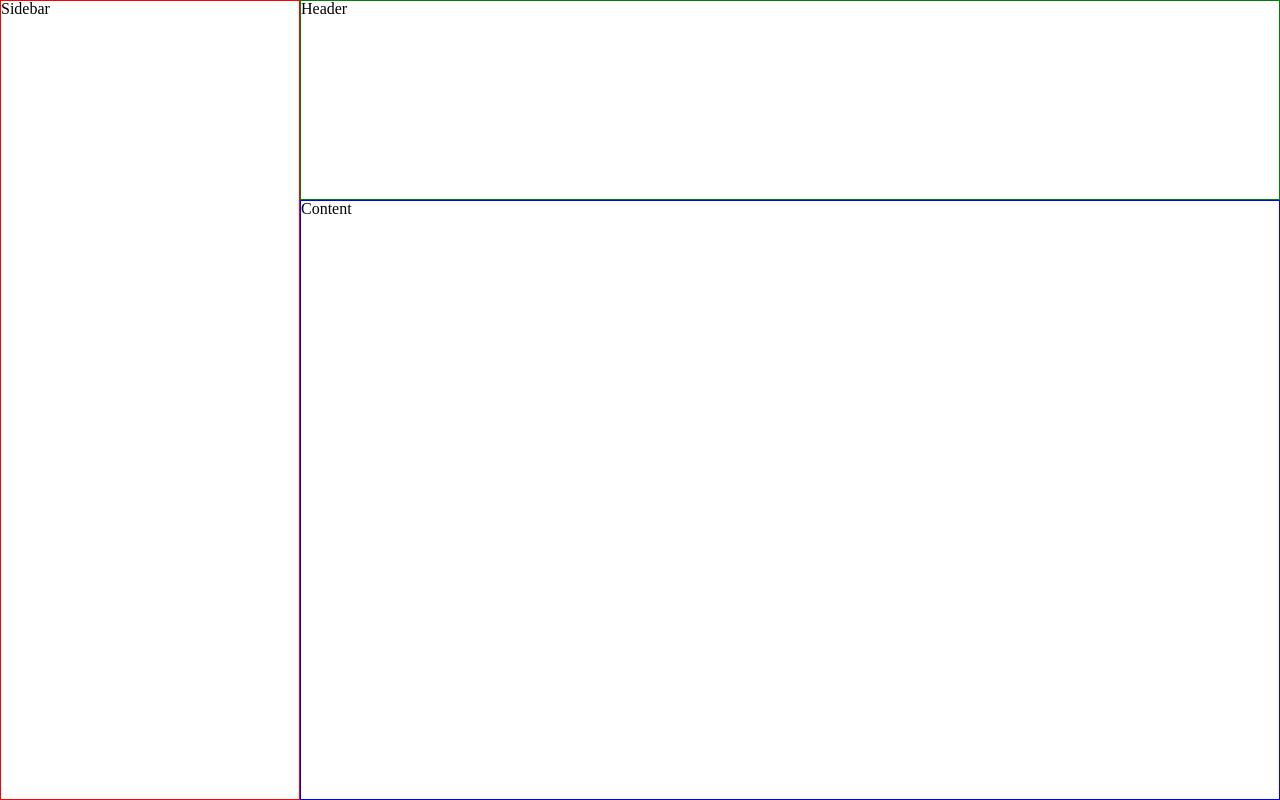
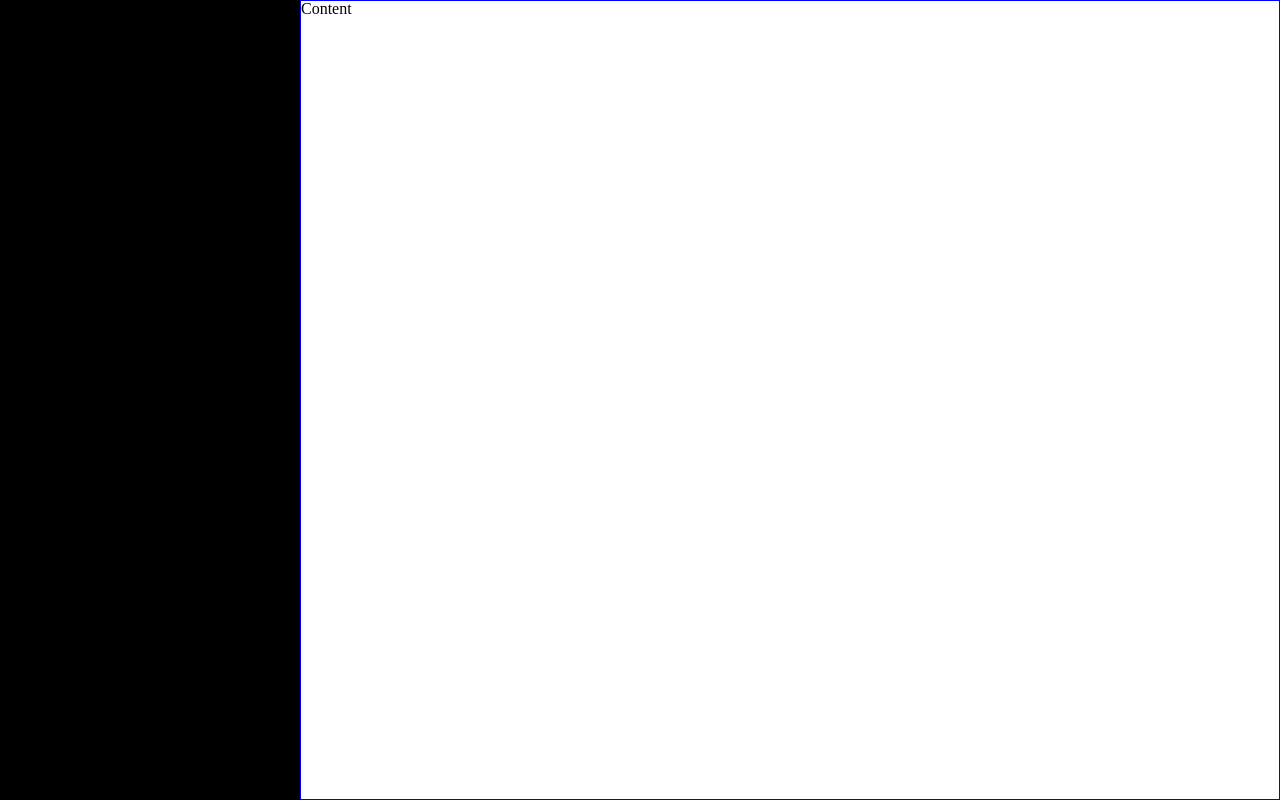
Before and after one commit to JoshDagat/Odin-Library, a plain HTML site: page index.html in a window 1280 px wide. Drawn offline with Linux system fonts and the light colour scheme.

Commit message:
Removed header from layout

```diff
--- a/index.css
+++ b/index.css
@@ -8,18 +8,13 @@ body {
   grid-template-columns: 300px 1fr;
   grid-template-rows: 200px 1fr;
   grid-template-areas:
-    "sidebar header"
+    "sidebar content"
     "sidebar content"
 }
 
 .sidebar {
-  border: 1px solid red;
   grid-area: sidebar;
-}
-
-.header {
-  border: 1px solid green;
-  grid-area: header;
+  background-color: black;
 }
 
 .content {
--- a/index.html
+++ b/index.html
@@ -10,8 +10,9 @@
 </head>
 
 <body>
-  <div class="sidebar">Sidebar</div>
-  <header class="header">Header</header>
+  <div class="sidebar">
+    <h1>My Reading List</h1>
+  </div>
   <main class="content">Content</main>
   <script src="./index.js"></script>
 </body>
```
